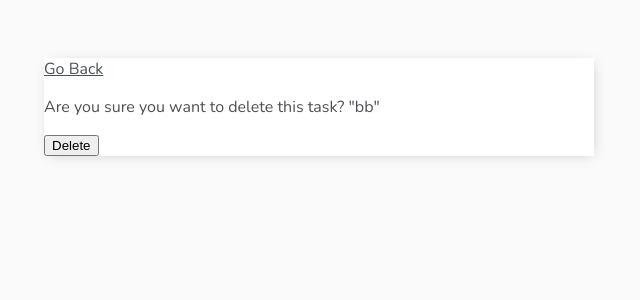
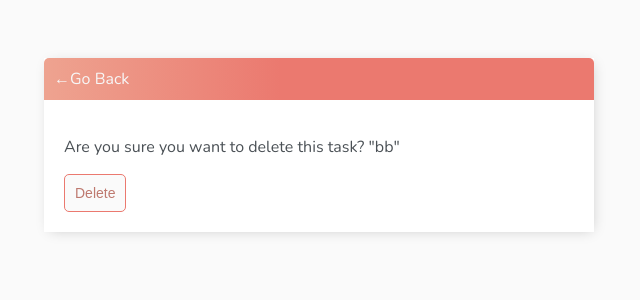
Before and after one commit to abhishekgupta3247/ToDo_List_App_Django, a Django app: page /task-delete/6/ in a window 1280 px wide. Shown: the top 300 px of the page, without its empty margins (321-961 px from the left). Run offline with Django 4.2, Linux system fonts and the light colour scheme; a user stored in the database is signed in; data comes from the database, SQL or seed files in the repository.

Commit message:
added CSS in delete task page

```diff
--- a/base/templates/base/task_confirm_delete.html
+++ b/base/templates/base/task_confirm_delete.html
@@ -1,11 +1,24 @@
 {% extends 'base/main.html' %}
 {% block content %}
 
-<a href="{% url 'tasks' %}">Go Back</a>
-<form method="POST">
+
+<div class="header-bar">
+    <a href="{% url 'tasks' %}">&#8592;Go Back</a>
+</div>
+
+<div class="card-body">
+    <form method="POST">
+        {% csrf_token %}
+        <p>Are you sure you want to delete this task? "{{task}}"</p>
+        <input class="button" type="submit" value="Delete"/>
+    </form>
+</div>
+
+<!-- <a href="{% url 'tasks' %}">Go Back</a> -->
+<!-- <form method="POST">
     {% csrf_token %}
     <p>Are you sure you want to delete this task? "{{task}}"</p>
     <input type="submit" value="Delete"/>
-</form>
+</form> -->
 
 {% endblock content %}
```
